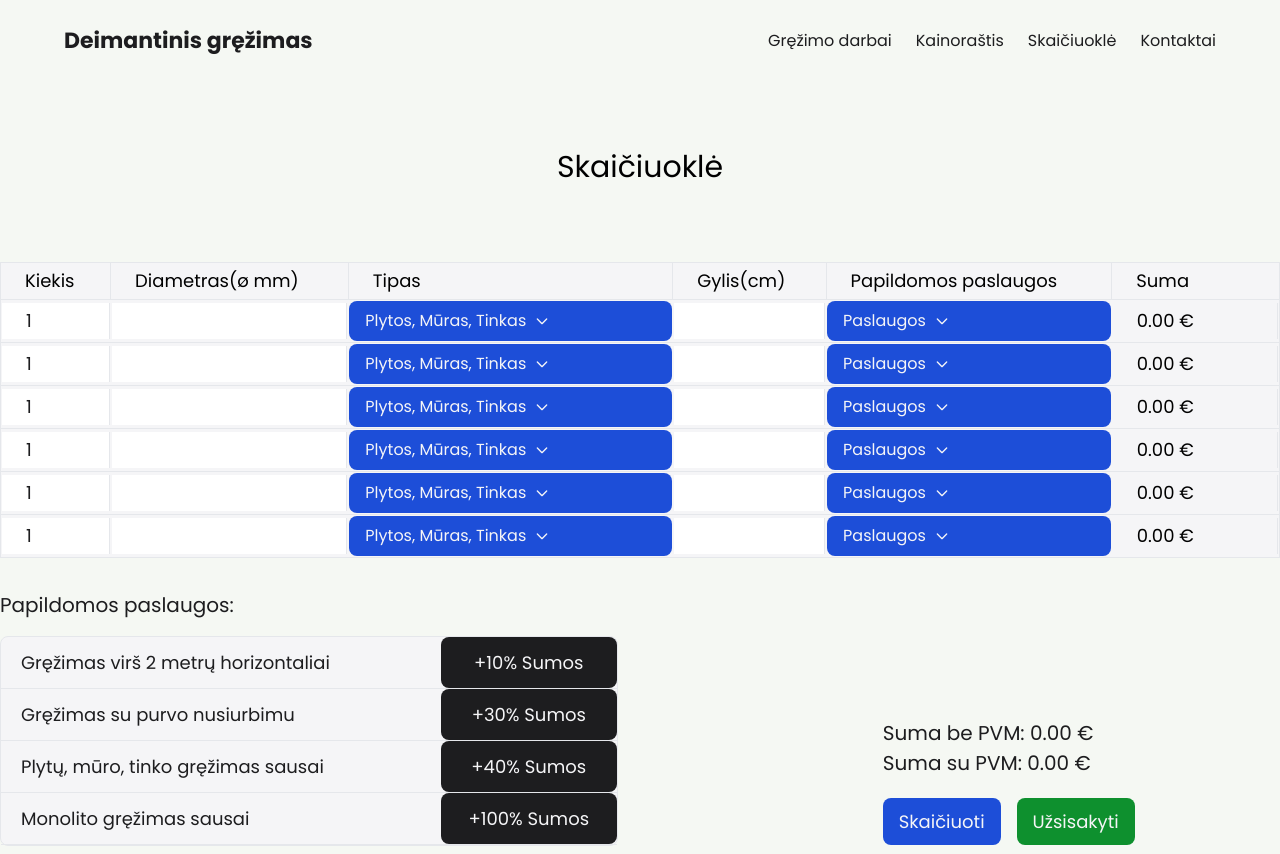
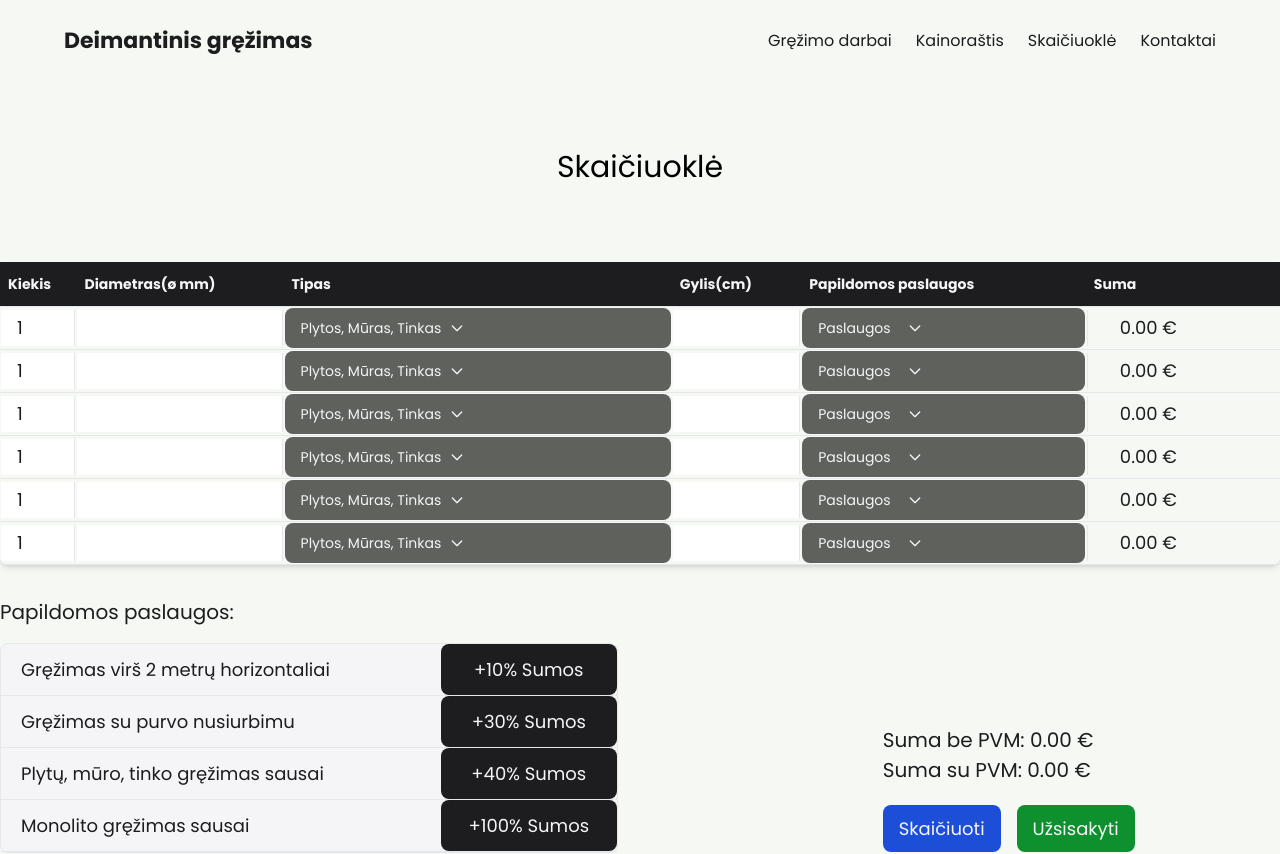
Before and after one commit to karolissumskas954/OrdersWeb, a React (Vite) app: page /calculator in a window 1280 px wide. Shown: the top 854 px of the page. Built offline with nearby package versions, Linux system fonts and the light colour scheme.

Commit message:
[UPD] Calculation table design update

```diff
--- a/src/assets/index.js
+++ b/src/assets/index.js
@@ -15,6 +15,7 @@ import twitter from './Twitter.svg';
 import instagram from './Instagram.svg'
 import messenger from './Messenger.svg';
 import kainorastis from './kainorastis.pdf';
+import waterDrop from './waterDrop.svg';
 
 export {
     check,
@@ -33,5 +34,6 @@ export {
     twitter,
     instagram,
     messenger,
-    kainorastis
+    kainorastis,
+    waterDrop
 };
--- a/src/components/CalcTable.jsx
+++ b/src/components/CalcTable.jsx
@@ -1,5 +1,6 @@
 import React, { useEffect, useState, useRef } from 'react'
 import { prices } from "../constants"
+import { waterDrop } from '../assets';
 
 import { ToastContainer, toast } from 'react-toastify';
 import 'react-toastify/dist/ReactToastify.css';
@@ -181,15 +182,15 @@ const CalcTable = () => {
         };
         // Auto closing
         const menu = useRef(null)
-        const closeOpenMenus = (e)=>{
-            if(menu.current && toggle && !menu.current.contains(e.target)){
-              setToggle(false)
+        const closeOpenMenus = (e) => {
+            if (menu.current && toggle && !menu.current.contains(e.target)) {
+                setToggle(false)
             }
-            else if(menu.current && toggleBox && !menu.current.contains(e.target)){
+            else if (menu.current && toggleBox && !menu.current.contains(e.target)) {
                 setToggleBox(false)
-              }
+            }
         }
-        document.addEventListener('mousedown',closeOpenMenus)
+        document.addEventListener('mousedown', closeOpenMenus)
 
         const [toggle, setToggle] = useState(false)
         const [toggleBox, setToggleBox] = useState(false)
@@ -212,66 +213,71 @@ const CalcTable = () => {
         return (
 
             <tr
-            ref={menu}
+                ref={menu}
                 className="border-b">
-                <td className="max-w-[60px] min-w-[60px] ">
-                    <input type="text" placeholder="" onChange={handleAmount} value={amount} className={`whitespace-nowrap border-r font-poppins text-[14px] sm:text-[18px] px-2 py-1 sm:px-6 sm:py-2 w-full  ${isValidAmount ? 'text-black' : 'text-red'}`} />
+                <td className="max-w-[20px] min-w-[20px] ">
+                    <input type="text" placeholder="" onChange={handleAmount} value={amount} className={`whitespace-nowrap border-r font-poppins text-[14px] sm:text-[18px] px-2 py-1 sm:px-4 sm:py-2 w-full  ${isValidAmount ? 'text-black' : 'text-red'}`} />
                 </td>
-                <td className="max-w-[60px] min-w-[60px]">
-                    <input type="text" placeholder="" onChange={handleDiameter} value={diameter} className={`whitespace-nowrap border-r font-poppins text-[14px] sm:text-[18px] px-2 py-1 sm:px-6 sm:py-2 w-full ${isValidDiameter ? 'text-black' : 'text-red'} `} />
+                <td className="max-w-[160px] min-w-[160px]">
+                    <input type="text" placeholder="" onChange={handleDiameter} value={diameter} className={`whitespace-nowrap border-r font-poppins text-[14px] sm:text-[18px] px-2 py-1 sm:px-4 sm:py-2 w-full ${isValidDiameter ? 'text-black' : 'text-red'} `} />
                 </td>
-                <td  className="max-w-[290px] min-w-[290px]">
-                    <button onClick={() => setToggle((prev) => !prev)} className="text-white bg-blue-700 hover:bg-blue-800 font-poppins rounded-lg text-[16px] px-4 py-2.5 text-center inline-flex items-center  w-full" type="button">{type}<svg className="w-4 h-4 ml-2" aria-hidden="true" fill="none" stroke="currentColor" viewBox="0 0 24 24" xmlns="http://www.w3.org/2000/svg"><path strokeLinecap="round" strokeLinejoin="round" strokeWidth="2" d="M19 9l-7 7-7-7"></path></svg></button>
+                <td className="max-w-[300px] min-w-[300px]">
+                    <button onClick={() => setToggle((prev) => !prev)} className="text-white bg-greyDarker hover:bg-darkGreen font-poppins rounded-lg text-sm px-4 py-2.5 text-center inline-flex items-center  w-full" type="button">{type}<svg className="w-4 h-4 ml-2" aria-hidden="true" fill="none" stroke="currentColor" viewBox="0 0 24 24" xmlns="http://www.w3.org/2000/svg"><path strokeLinecap="round" strokeLinejoin="round" strokeWidth="2" d="M19 9l-7 7-7-7"></path></svg></button>
                     <div className={`${toggle ? 'flex' : 'hidden'} z-10 absolute bg-white divide-y divide-gray-100 rounded-lg shadow min-w-[250px] `}>
                         <ul className="py-2 text-sm text-gray-700 " aria-labelledby="dropdownDefaultButton">
                             <li>
-                                <a href="#" onClick={() => setDropdown(prices[0].title)} className="block px-4 py-2 font-poppins text-[16px] hover:bg-gray-200">{prices[0].title}</a>
+                                <a href="#" onClick={() => setDropdown(prices[0].title)} className="block px-4 py-2 font-poppins text-sm hover:bg-gray-200">{prices[0].title}</a>
                             </li>
                             <li>
-                                <a href="#" onClick={() => setDropdown(prices[1].title)} className="block px-4 py-2 font-poppins text-[16px] hover:bg-gray-200">{prices[1].title}</a>
+                                <a href="#" onClick={() => setDropdown(prices[1].title)} className="block px-4 py-2 font-poppins text-sm hover:bg-gray-200">{prices[1].title}</a>
                             </li>
                             <li>
-                                <a href="#" onClick={() => setDropdown(prices[2].title)} className="block px-4 py-2 font-poppins text-[16px] hover:bg-gray-200">{prices[2].title}</a>
+                                <a href="#" onClick={() => setDropdown(prices[2].title)} className="block px-4 py-2 font-poppins text-sm hover:bg-gray-200">{prices[2].title}</a>
                             </li>
                         </ul>
                     </div>
                 </td>
-                <td className="max-w-[80px] min-w-[80px]">
-                    <input type="text" placeholder="" onChange={handleDepth} value={depth} className={`whitespace-nowrap border-r font-poppins text-[14px] sm:text-[18px] px-2 py-1 sm:px-6 sm:py-2 w-full ${isValidDepth ? 'text-black' : 'text-red'}`} />
+                <td className="max-w-[100px] min-w-[100px]">
+                    <input type="text" placeholder="" onChange={handleDepth} value={depth} className={`whitespace-nowrap border-r font-poppins text-[14px] sm:text-[18px] px-2 py-1 sm:px-4 sm:py-2 w-full ${isValidDepth ? 'text-black' : 'text-red'}`} />
                 </td>
-                <td  className="max-w-[80px] min-w-[80px]">
-                    <button onClick={() => setToggleBox((prev) => !prev)} className="text-white bg-blue-700 hover:bg-blue-800 font-poppins rounded-lg text-[16px] px-4 py-2.5 text-center inline-flex items-center w-full" type="button">Paslaugos<svg className="w-4 h-4 ml-2" aria-hidden="true" fill="none" stroke="currentColor" viewBox="0 0 24 24" xmlns="http://www.w3.org/2000/svg"><path strokeLinecap="round" strokeLinejoin="round" strokeWidth="2" d="M19 9l-7 7-7-7"></path></svg></button>
+                <td className="max-w-[220px] min-w-[220px]">
+                    <button onClick={() => setToggleBox((prev) => !prev)} className="text-white bg-greyDarker hover:bg-darkGreen font-poppins rounded-lg text-sm px-4 py-2.5 text-center inline-flex items-center w-full" type="button">
+                        <p className='mr-2'>Paslaugos</p>
+                        {/* {<p className='px-1 py-1 rounded-xl bg-green text-white'>💧</p>} */}
+                        {/* {<img src={waterDrop} className='px-1 py-1 rounded-xl  max-w-[28px] min-w-[15px]'/>} */}
+
+                        <svg className="w-4 h-4 ml-2" aria-hidden="true" fill="none" stroke="currentColor" viewBox="0 0 24 24" xmlns="http://www.w3.org/2000/svg"><path strokeLinecap="round" strokeLinejoin="round" strokeWidth="2" d="M19 9l-7 7-7-7"></path></svg></button>
                     <div className={`${toggleBox ? 'flex' : 'hidden'} z-10 absolute bg-white divide-y divide-gray-100 rounded-lg shadow min-w-[90px]`}>
                         <ul className="p-3 space-y-3 text-sm text-gray-700" aria-labelledby="dropdownCheckboxButton">
                             <li>
                                 <div className="flex items-center w-full">
                                     <input onClick={() => setBox1((prev) => !prev)} type="checkbox" value="" className="w-4 h-4 text-blue-600 bg-gray-100 border-gray-300 rounded focus:ring-blue-500 focus:ring-2 " />
-                                    <label className="px-2 py-1 font-poppins text-[16px] ">Gręžimas virš 2 metrų horizontaliai</label>
+                                    <label className="px-2 py-1 font-poppins text-sm ">Gręžimas virš 2 metrų horizontaliai</label>
                                 </div>
                             </li>
                             <li>
                                 <div className="flex items-center w-full">
                                     <input onClick={() => setBox2((prev) => !prev)} disabled={box3 || box4} type="checkbox" value="" className="w-4 h-4 text-blue-600 bg-gray-100 border-gray-300 rounded focus:ring-blue-500 focus:ring-2 " />
-                                    <label className="px-2 py-1 font-poppins text-[16px]">Gręžimas su purvo nusiurbimu</label>
+                                    <label className="px-2 py-1 font-poppins text-sm">Gręžimas su purvo nusiurbimu</label>
                                 </div>
                             </li>
                             <li>
                                 <div className={`flex items-center w-full ${type != prices[0].title ? 'hidden' : 'flex'}`}>
                                     <input onClick={() => setBox3((prev) => !prev)} disabled={box2} type="checkbox" value="" className={`w-4 h-4 text-blue-600 bg-gray-100 border-gray-300 rounded focus:ring-blue-500 focus:ring-2 `} />
-                                    <label className="px-2 py-1 font-poppins text-[16px] ">Plytų, mūro, tinko gręžimas sausai</label>
+                                    <label className="px-2 py-1 font-poppins text-sm ">Plytų, mūro, tinko gręžimas sausai</label>
                                 </div>
                             </li>
                             <li>
                                 <div className={`flex items-center w-full ${type != prices[2].title ? 'hidden' : 'flex'} `}>
                                     <input onClick={() => setBox4((prev) => !prev)} disabled={box2} type="checkbox" value="" className={` w-4 h-4 text-blue-600 bg-gray-100 border-gray-300 rounded focus:ring-blue-500 focus:ring-2 `} />
-                                    <label className="px-2 py-1 font-poppins text-[16px] ">Monolito gręžimas sausai</label>
+                                    <label className="px-2 py-1 font-poppins text-sm ">Monolito gręžimas sausai</label>
                                 </div>
                             </li>
                         </ul>
                     </div>
                 </td>
                 <td className="max-w-[150px] min-w-[150px]">
-                    <p className='whitespace-nowrap border-r font-poppins text-[14px] sm:text-[18px] px-2 py-1 sm:px-6 sm:py-2 w-full '>{total.toFixed(2)} €</p>
+                    <p className='whitespace-nowrap border-l font-poppins text-[14px] sm:text-[18px] px-2 py-1 sm:px-8 sm:py-2 w-full text-black'>{total.toFixed(2)} €</p>
                 </td>
             </tr>
 
@@ -279,11 +285,11 @@ const CalcTable = () => {
     }
 
     return (
-        <div className="overflow-x-auto sm:-mx-6 mx-8 lg:-mx-8 items-center">
+        <div className=" sm:-mx-6 mx-8 lg:-mx-8 items-center">
 
             <div className="inline-block min-w-full py-2 sm:px-6 lg:px-8">
                 <div className="">
-                    <table className="min-w-full border text-left text-sm font-light bg-white ">
+                    {/* <table className="table-auto min-w-full border text-left text-sm font-light bg-white ">
                         <thead className="border-b">
                             <tr
                                 className="border-b">
@@ -303,7 +309,42 @@ const CalcTable = () => {
                             {tableRow(4)}
                             {tableRow(5)}
                         </tbody>
-                    </table>
+                    </table> */}
+                    <div className="shadow-md sm:rounded-lg">
+                        <table className="w-full text-sm text-left text-blue-100">
+                            <thead className="text-sm text-white  bg-black border-b">
+                                <tr>
+                                    <th scope="col" className="px-2 py-3 font-poppins">
+                                        Kiekis
+                                    </th>
+                                    <th scope="col" className="px-2 py-3 font-poppins">
+                                    Diametras(ø mm)
+                                    </th>
+                                    <th scope="col" className="px-2 py-3 font-poppins">
+                                    Tipas
+                                    </th>
+                                    <th scope="col" className="px-2 py-3 font-poppins">
+                                    Gylis(cm)
+                                    </th>
+                                    <th scope="col" className="px-2 py-3 font-poppins">
+                                    Papildomos paslaugos
+                                    </th>
+                                    <th scope="col" className="px-2 py-3 font-poppins">
+                                    Suma
+                                    </th>
+                                </tr>
+                            </thead>
+                            <tbody>
+
+                                    {tableRow(0)}
+                                    {tableRow(1)}
+                                    {tableRow(2)}
+                                    {tableRow(3)}
+                                    {tableRow(4)}
+                                    {tableRow(5)}
+                            </tbody>
+                        </table>
+                    </div>
                     <div className='my-8  flex justify-end w-full'>
                         <div className=' justify-start w-full'>
                             <h3 className="mb-4 font-poppins text-black text-[20px]">Papildomos paslaugos:</h3>
```
Also changed, not shown: src/assets/waterDrop.svg (added).
